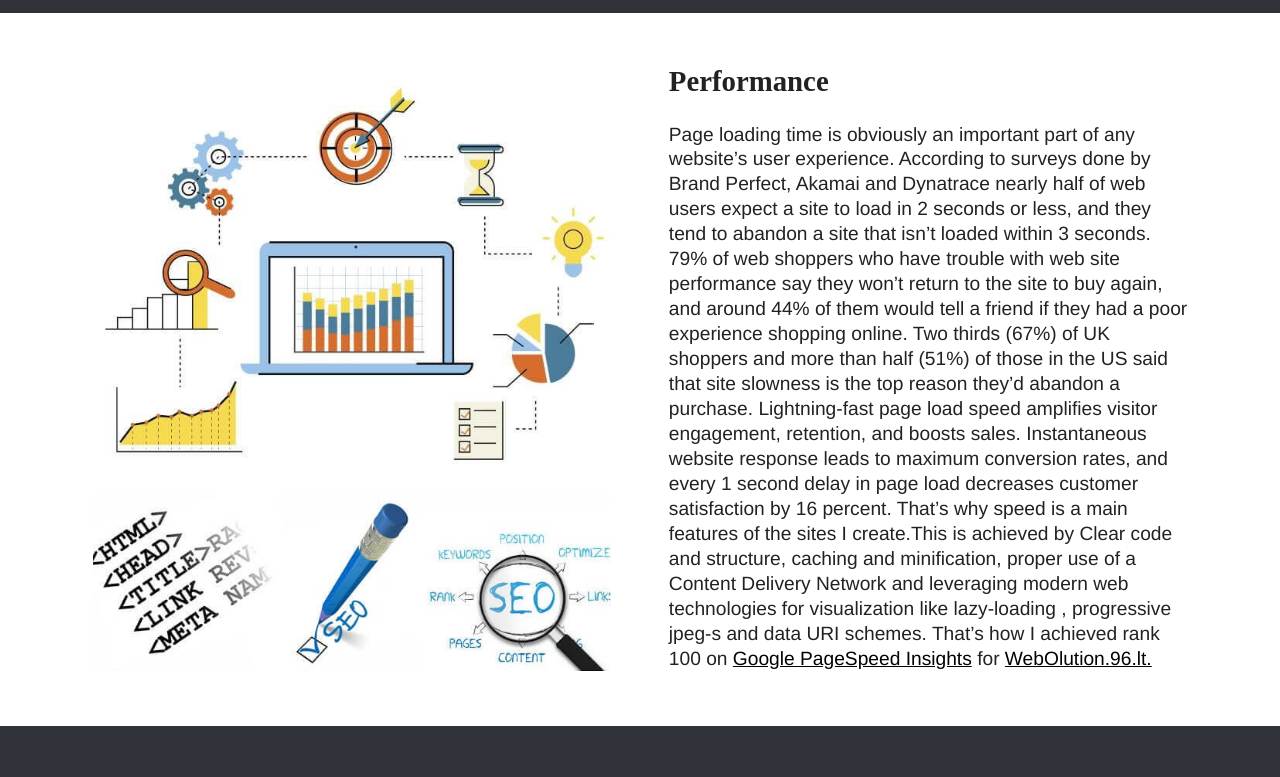
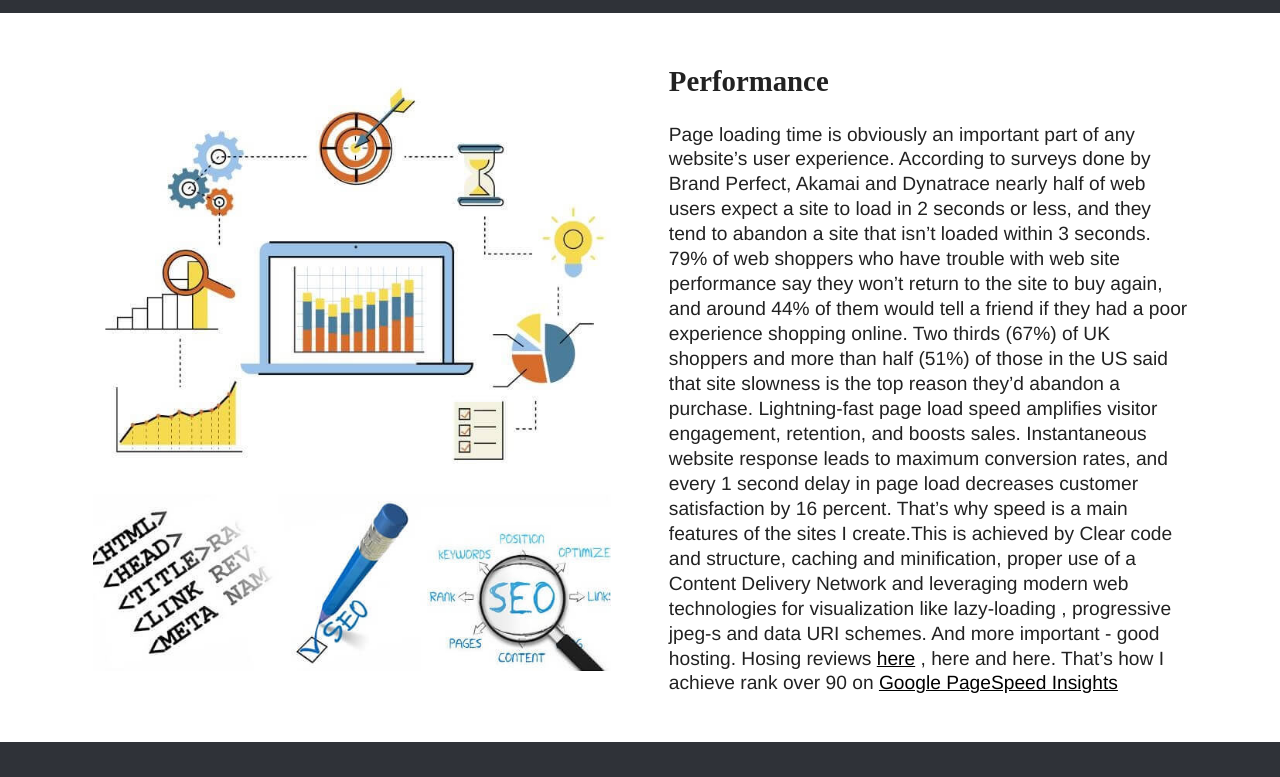
Before and after one commit to Tonipetrov/tonipetrov.github.io, a plain HTML site: page index.html in a window 1280 px wide. Shown: the part 1560-2337 px from the top of the page. Drawn offline with Linux system fonts and the light colour scheme.

Commit message:
Update index.html

```diff
--- a/index.html
+++ b/index.html
@@ -105,7 +105,21 @@
 				<h2>Performance</h2>
 				<p class="wow bounceInDown center">
 				Page loading time is obviously an important part of any website’s user experience. According to
-surveys done by Brand Perfect, Akamai and Dynatrace nearly half of web users expect a site to load in 2 seconds or less, and they tend to abandon a site that isn’t loaded within 3 seconds. 79% of web shoppers who have trouble with web site performance say they won’t return to the site to buy again,  and around 44% of them would tell a friend if they had a poor experience shopping online. Two thirds (67%) of UK shoppers and more than half (51%) of those in the US said that site slowness is the top reason they’d abandon a purchase. Lightning-fast page load speed amplifies visitor engagement, retention, and boosts sales. Instantaneous website response leads to maximum conversion rates, and every 1 second delay in page load decreases customer satisfaction by 16 percent. That’s why speed is a main features of the sites I create.This is achieved by Clear code and structure, caching and minification, proper use of a Content Delivery Network and leveraging modern web technologies for visualization like lazy-loading , progressive jpeg-s and data URI schemes. That’s how I achieved rank 100 on <a target=_blank href=https://developers.google.com/speed/pagespeed/insights/ >Google PageSpeed Insights</a> for <a href=http://webolution.96.lt/ >WebOlution.96.lt.</a> </p>
+surveys done by Brand Perfect, Akamai and Dynatrace nearly half of web users expect a site to load in 2 seconds or less, and they tend
+					to abandon a site that isn’t loaded within 3 seconds. 79% of web shoppers who have trouble with
+					web site performance say they won’t return to the site to buy again,  and around 44% of them
+					would tell a friend if they had a poor experience shopping online. Two thirds (67%) of UK
+					shoppers and more than half (51%) of those in the US said that site slowness is the top reason
+					they’d abandon a purchase. Lightning-fast page load speed amplifies visitor engagement,
+					retention, and boosts sales. Instantaneous website response leads to maximum conversion rates,
+					and every 1 second delay in page load decreases customer satisfaction by 16 percent.
+					That’s why speed is a main features of the sites I create.This is achieved by Clear code and
+					structure, caching and minification, proper use of a Content Delivery Network and leveraging
+					modern web technologies for visualization like lazy-loading , progressive jpeg-s and data URI
+					schemes. And more important - good hosting. Hosing reviews <a href="turnkey-internet.html">here</a>
+						, here and here. That’s how I achieve rank over 90 on
+					<a target=_blank href=https://developers.google.com/speed/pagespeed/insights/ >Google PageSpeed
+						Insights</a></p>
 				</div>
 			</div>
 			</section>
```
